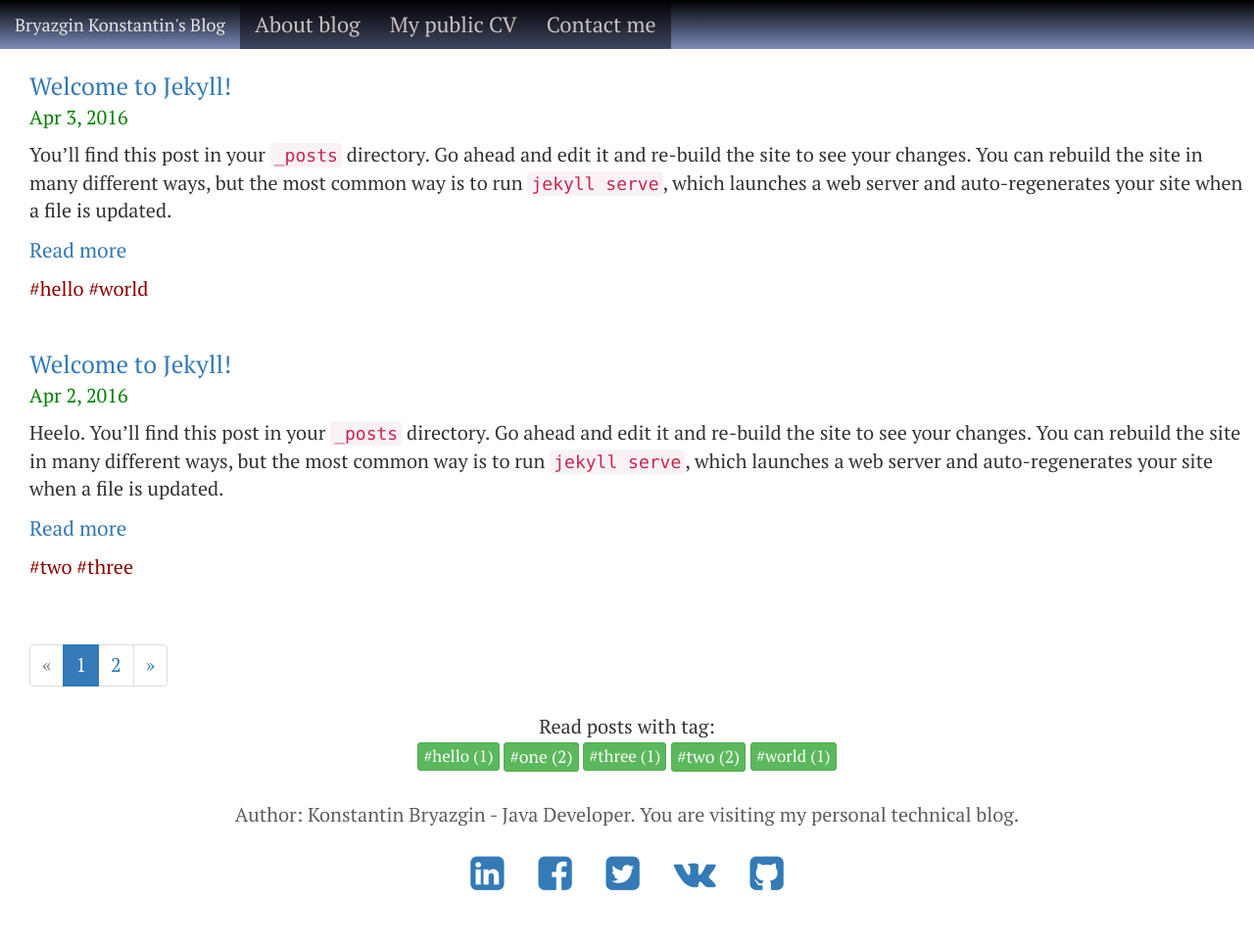
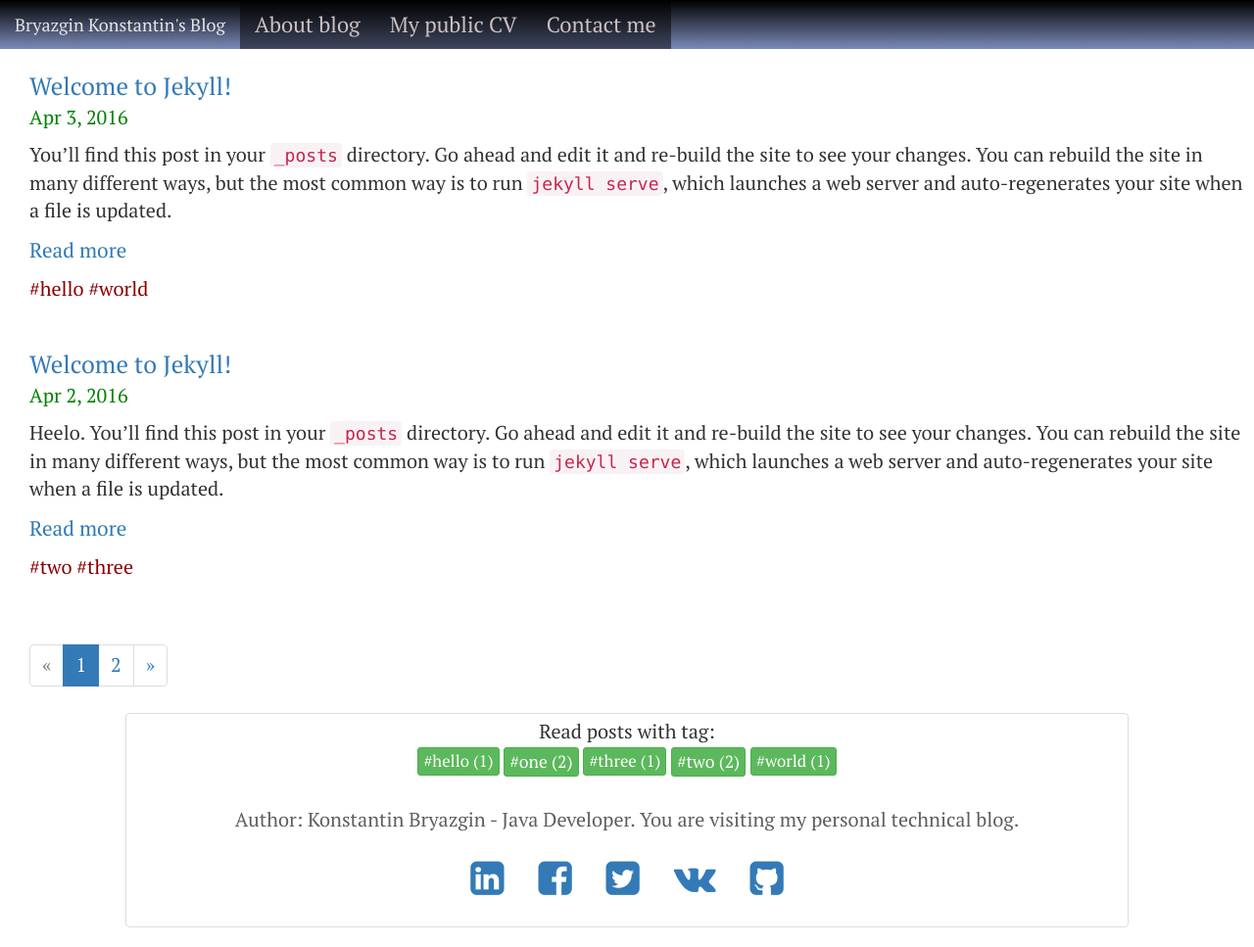
Before and after one commit to bryazginkos/bryazginkos.github.io, a Jekyll site: the page built from index.html, in a window 1280 px wide. Shown: the whole page at 98% size. Built offline with Jekyll 4.4.1, drawn with Linux system fonts in a browser that asks for light colours; the list of posts is cut into pages by our own code; before the commit the page ends 937 px from its top, so only the background shows below that.

Commit message:
footer frame

```diff
--- a/_includes/footer.html
+++ b/_includes/footer.html
@@ -1,4 +1,4 @@
-<footer class="">
+<footer class="thumbnail center-block width-80">
 
     <div class="">
         {% assign tags = site.tags | sort %}
--- a/css/main.scss
+++ b/css/main.scss
@@ -81,6 +81,10 @@ $icon-font-path: "/bower_components/bootstrap-sass/assets/fonts/bootstrap/";
   float: right;
 }
 
+.width-80 {
+  width: 80%;
+}
+
 // Import partials from `sass_dir` (defaults to `_sass`)
 @import
         "_sass/syntax-highlighting",
```
